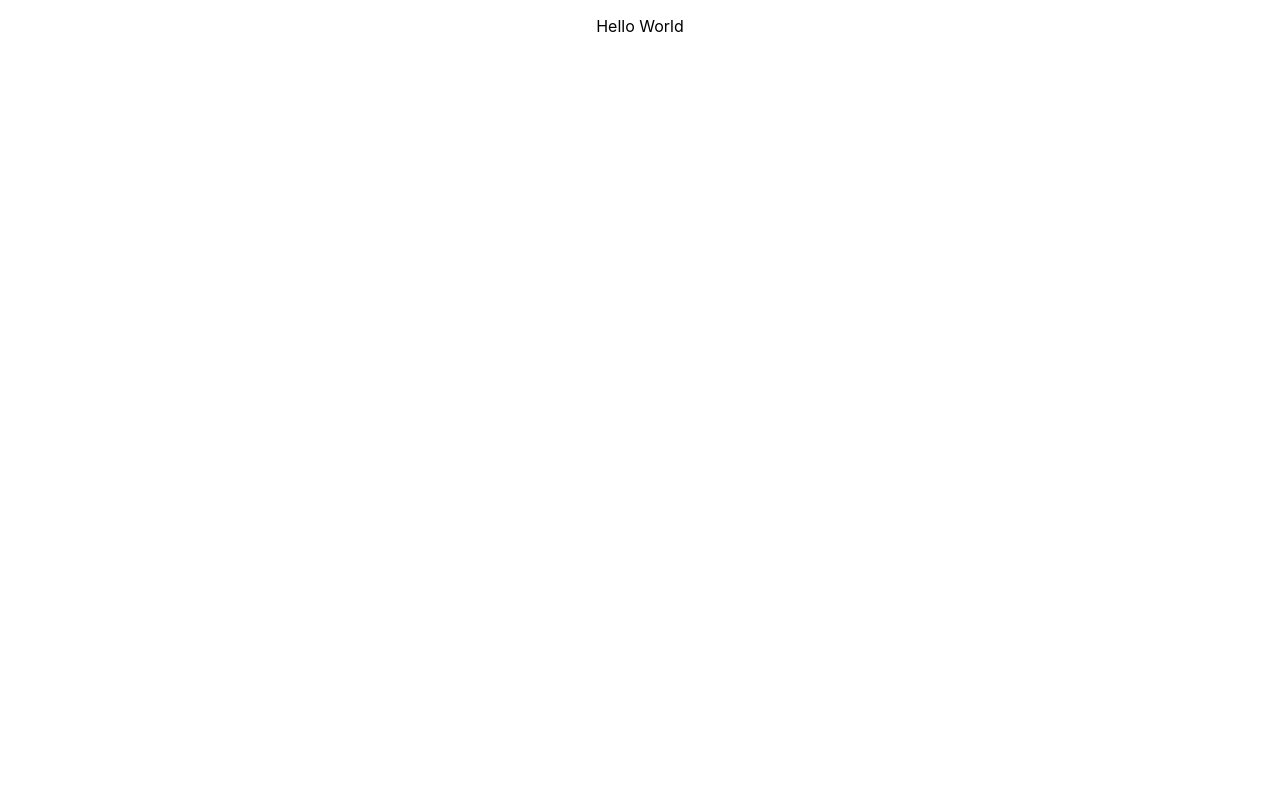
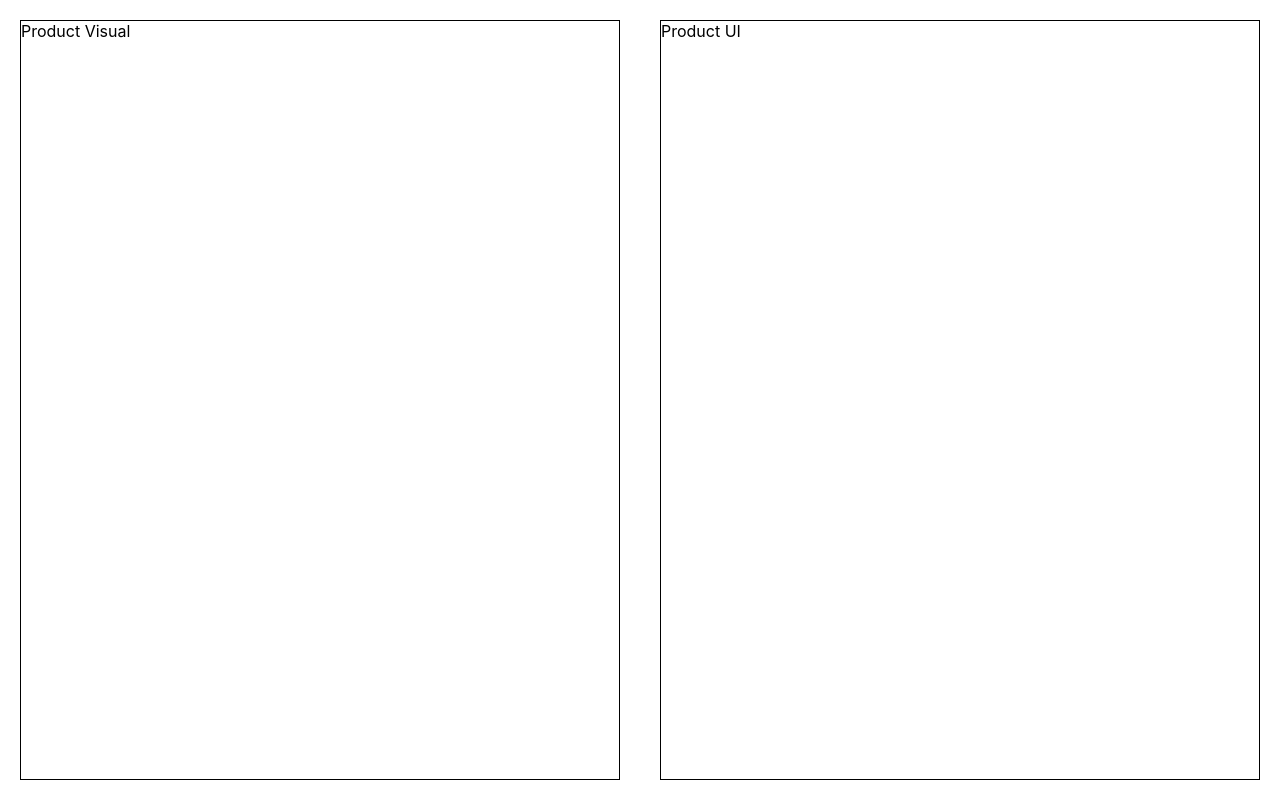
Before and after one commit to jcsmileyjr/Product-Creation-UI, a React (Create React App) app: page / in a window 1280 px wide. Built offline with nearby package versions, Linux system fonts and the light colour scheme.

Commit message:
Setup the overall layout of the product visual and UI sections

```diff
--- a/src/App.css
+++ b/src/App.css
@@ -1,38 +1,11 @@
-.App {
-  text-align: center;
+main {
+  display: flex;
+  gap: 40px;
+  height: 95vh;
+  padding: 20px;
 }
 
-.App-logo {
-  height: 40vmin;
-  pointer-events: none;
+#product-visual, #product-ui {
+  border: 1px solid black;
+  flex: 1;
 }
-
-@media (prefers-reduced-motion: no-preference) {
-  .App-logo {
-    animation: App-logo-spin infinite 20s linear;
-  }
-}
-
-.App-header {
-  background-color: #282c34;
-  min-height: 100vh;
-  display: flex;
-  flex-direction: column;
-  align-items: center;
-  justify-content: center;
-  font-size: calc(10px + 2vmin);
-  color: white;
-}
-
-.App-link {
-  color: #61dafb;
-}
-
-@keyframes App-logo-spin {
-  from {
-    transform: rotate(0deg);
-  }
-  to {
-    transform: rotate(360deg);
-  }
-}
--- a/src/App.tsx
+++ b/src/App.tsx
@@ -2,21 +2,29 @@ import React from 'react';
 import './App.css';
 
 /**
- * First TYPESCRIPT project - Product Creation
+ * First TYPESCRIPT project - Product Creation UI
  *
- * TODO 1: A user can see the words "Hello World"
+ * TODO 1: DONE- A user can see the words "Hello World"
  * TODO 2: A user can write a new product title through an input field
  * TODO 3: A user can write a brief product description
- * TODO 4: The user can enter a dollar amount
- * TODO 5: A user can check Yes/No if the product is in stock
- * TODO 6: A user can verify their product details (number of units, color, made in USA based), shoud be an object
+ * TODO 4: A user can enter a dollar amount. Only whole dollar amounts.
+ * TODO 5: A user can check Yes/No if the product is in stock. If no in stock, this should be reflected.
+ * TODO 6: A user can verify their product details (number of units, color, made in USA based), shoud be an object.
  *
  */
 function App() {
   return (
-    <div className="App">
-      <p>Hello World</p>
-    </div>
+    <main>
+      {/*Non input section to display the product based on input from Product UI section */}
+      <section id="product-visual" className=''>
+          Product Visual
+      </section>
+
+      {/*Product input section that is displayed in the Product Visual Section */}
+      <section id="product-ui">
+          Product UI
+      </section>
+    </main>
   );
 }
 
```
